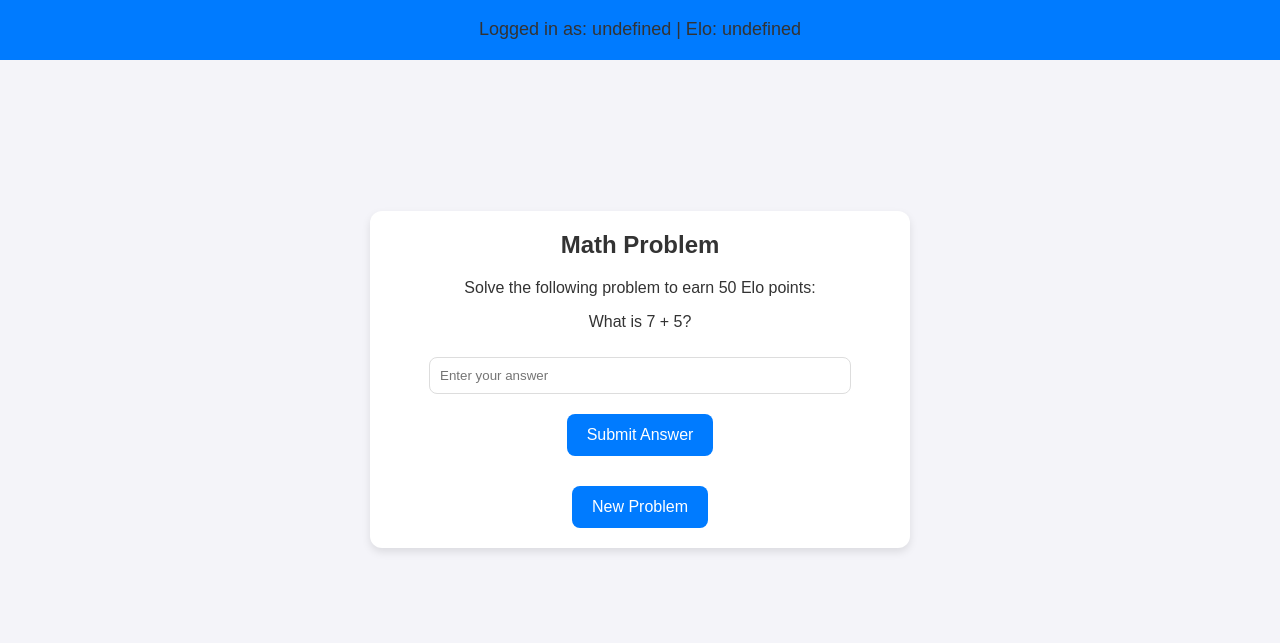
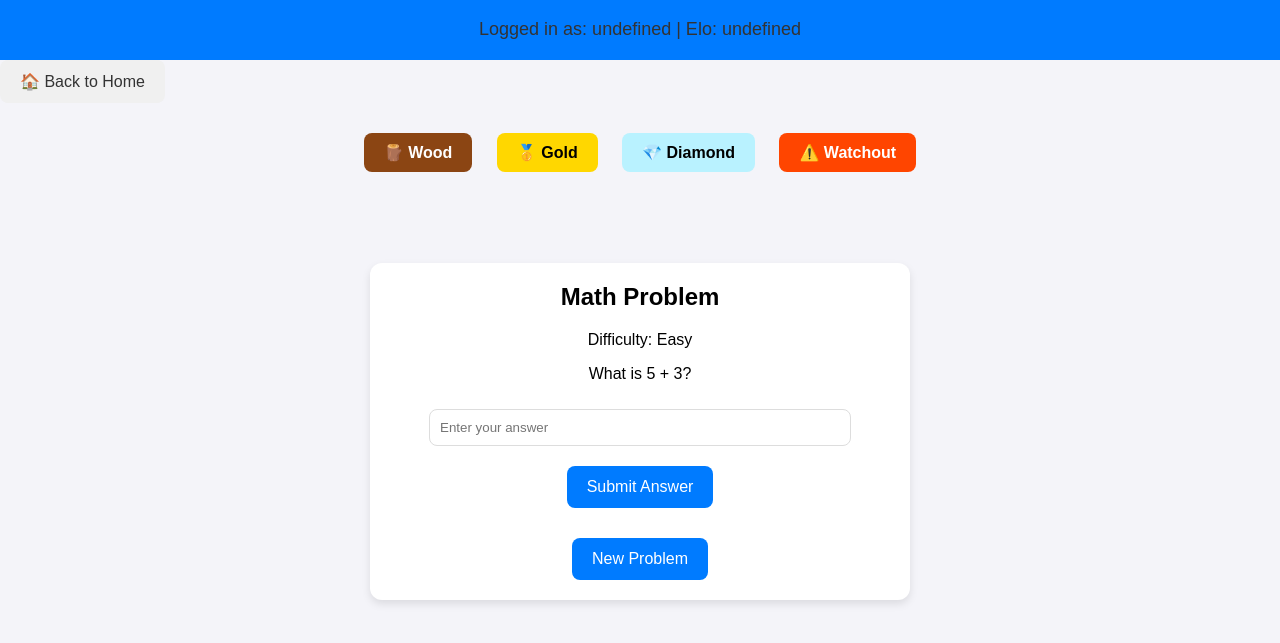
Before and after one commit to SwaggerG69/techrank, a website: page public/problems.html in a window 1280 px wide. Shown: the part 81-724 px from the top of the page. Drawn offline with Linux system fonts and the light colour scheme; sample sign-in values are in the browser's storage.

Commit message:
Dont remember

```diff
--- a/public/problems.html
+++ b/public/problems.html
@@ -4,7 +4,6 @@
     <meta charset="UTF-8">
     <meta name="viewport" content="width=device-width, initial-scale=1.0">
     <title>TechRank - Solve Problems</title>
-    <link rel="stylesheet" href="styles.css">
     <style>
         body {
             font-family: Arial, sans-serif;
@@ -32,7 +31,7 @@
             flex-direction: column;
             align-items: center;
             justify-content: center;
-            height: 80vh;
+            height: 60vh;
             text-align: center;
         }
 
@@ -76,6 +75,64 @@
             font-size: 18px;
             margin-top: 20px;
         }
+
+        .difficulty-buttons {
+            margin: 20px;
+            text-align: center;
+        }
+
+        /* Back to Home button styling */
+        .home-button {
+            background-color: #f0f0f0;
+            color: #333;
+            padding: 12px 20px;
+            border: none;
+            border-radius: 8px;
+            cursor: pointer;
+            font-size: 16px;
+            margin-bottom: 10px;
+            text-decoration: none;
+            display: inline-block;
+        }
+
+        .home-button:hover {
+            background-color: #ddd;
+        }
+
+        /* Difficulty buttons based on new theme: Wood, Gold, Diamond, Watchout */
+        .difficulty-buttons button {
+            padding: 10px 20px;
+            margin: 0 10px;
+            border-radius: 8px;
+            border: none;
+            cursor: pointer;
+            font-size: 16px;
+            color: white;
+            font-weight: bold;
+        }
+
+        .difficulty-buttons button.easy {
+            background-color: #8B4513; /* Wood (SaddleBrown) */
+        }
+
+        .difficulty-buttons button.medium {
+            background-color: #FFD700; /* Gold */
+            color: black;
+        }
+
+        .difficulty-buttons button.hard {
+            background-color: #B9F2FF; /* Diamond */
+            color: black;
+        }
+
+        .difficulty-buttons button.goodluck {
+            background-color: #FF4500; /* Watchout (OrangeRed) */
+            color: white;
+        }
+
+        .difficulty-buttons button:hover {
+            opacity: 0.9;
+        }
     </style>
 </head>
 <body>
@@ -84,10 +141,20 @@
         <div class="user-info" id="user-info">Logged in as: Not logged in</div>
     </header>
 
+    <!-- Back to Home button -->
+    <a href="index.html" class="home-button">🏠 Back to Home</a>
+
+    <div class="difficulty-buttons">
+        <button class="easy" onclick="changeDifficulty('easy')">🪵 Wood</button>
+        <button class="medium" onclick="changeDifficulty('medium')">🥇 Gold</button>
+        <button class="hard" onclick="changeDifficulty('hard')">💎 Diamond</button>
+        <button class="goodluck" onclick="changeDifficulty('goodluck')">⚠️ Watchout</button> <!-- Watchout with ⚠️ sign -->
+    </div>
+
     <div class="problem-container">
         <div class="problem-card">
             <h2>Math Problem</h2>
-            <p>Solve the following problem to earn 50 Elo points:</p>
+            <p id="difficulty-display">Difficulty: Wood</p> <!-- Display difficulty -->
             <p id="problem-statement"><strong></strong></p>
             <input type="number" id="answer" placeholder="Enter your answer" />
             <button onclick="submitAnswer()">Submit Answer</button>
@@ -110,43 +177,87 @@
             window.location.href = "login.html"; // Redirect to login page if not logged in
         }
 
-        // Array of math problems
-        const problems = [
-            { problem: "What is 7 + 5?", answer: 12 },
-            { problem: "What is 9 * 3?", answer: 27 },
-            { problem: "What is 15 - 4?", answer: 11 },
-            { problem: "What is 8 / 2?", answer: 4 },
-            { problem: "What is 14 + 6?", answer: 20 }
-        ];
+        // Categorized math problems: Easy (Wood), Medium (Gold), Hard (Diamond), Good Luck (Watchout)
+        const problems = {
+            easy: [
+                { problem: "What is 5 + 3?", answer: 8 },
+                { problem: "What is 7 - 2?", answer: 5 },
+                { problem: "What is 6 + 4?", answer: 10 },
+                { problem: "What is 8 - 5?", answer: 3 }
+            ],
+            medium: [
+                { problem: "What is 12 * 3?", answer: 36 },
+                { problem: "What is 36 ÷ 6?", answer: 6 },
+                { problem: "What is 45 + 28?", answer: 73 },
+                { problem: "What is 72 - 34?", answer: 38 }
+            ],
+            hard: [
+                { problem: "What is 124 * 3?", answer: 372 },
+                { problem: "What is 144 ÷ 12?", answer: 12 },
+                { problem: "What is 258 + 367?", answer: 625 },
+                { problem: "What is 512 - 278?", answer: 234 }
+            ],
+            goodluck: [
+                {
+                    problem: "Find the 10,001st prime number.",
+                    answer: 104743 // This is the correct answer to Project Euler Problem 7
+                }
+            ]
+        };
 
-        let currentProblemIndex = 0;
+        let currentProblem;
+        let currentDifficulty = 'easy'; // Default difficulty level
 
-        // Function to load a new problem
+        // Function to load a new problem based on difficulty
         function loadNewProblem() {
-            currentProblemIndex = Math.floor(Math.random() * problems.length); // Randomly select a new problem
-            document.getElementById("problem-statement").textContent = problems[currentProblemIndex].problem;
+            const selectedProblems = problems[currentDifficulty]; // Select problems based on difficulty
+            currentProblem = selectedProblems[Math.floor(Math.random() * selectedProblems.length)];
+            document.getElementById("problem-statement").textContent = currentProblem.problem;
+            document.getElementById("difficulty-display").textContent = `Difficulty: ${capitalize(currentDifficulty)}`;
             document.getElementById("answer").value = ""; // Clear previous answer
             document.getElementById("result-message").textContent = ""; // Clear result message
+        }
+
+        // Function to change difficulty
+        function changeDifficulty(difficulty) {
+            currentDifficulty = difficulty;
+            loadNewProblem(); // Load a new problem when difficulty changes
+        }
+
+        // Function to capitalize the first letter of difficulty
+        function capitalize(str) {
+            return str.charAt(0).toUpperCase() + str.slice(1);
         }
 
         // Function to submit the answer and check correctness
         function submitAnswer() {
             const userAnswer = parseInt(document.getElementById("answer").value, 10);
-            const correctAnswer = problems[currentProblemIndex].answer;
+            const correctAnswer = currentProblem.answer;
             const resultMessage = document.getElementById("result-message");
 
+            let eloChange;
+            if (currentDifficulty === 'easy') {
+                eloChange = { correct: 20, incorrect: -10 };
+            } else if (currentDifficulty === 'medium') {
+                eloChange = { correct: 50, incorrect: -20 };
+            } else if (currentDifficulty === 'hard') {
+                eloChange = { correct: 100, incorrect: -40 };
+            } else if (currentDifficulty === 'goodluck') {
+                eloChange = { correct: 200, incorrect: -100 }; // Larger Elo for the Good Luck category
+            }
+
             if (userAnswer === correctAnswer) {
-                // Correct answer: increase Elo points by 50
-                loggedInUser.elo += 50;
-                resultMessage.textContent = "Correct! You earned 50 Elo points!";
+                // Correct answer: increase Elo points
+                loggedInUser.elo += eloChange.correct;
+                resultMessage.textContent = `Correct! You earned ${eloChange.correct} Elo points!`;
                 resultMessage.style.color = "green";
             } else {
-                // Incorrect answer: decrease Elo points by 20
-                loggedInUser.elo -= 20;
+                // Incorrect answer: decrease Elo points
+                loggedInUser.elo += eloChange.incorrect;
                 if (loggedInUser.elo < 0) {
                     loggedInUser.elo = 0;  // Ensure Elo doesn't go below 0
                 }
-                resultMessage.textContent = "Incorrect. You lost 20 Elo points.";
+                resultMessage.textContent = `Incorrect. You lost ${Math.abs(eloChange.incorrect)} Elo points.`;
                 resultMessage.style.color = "red";
             }
 
@@ -157,10 +268,8 @@
             userInfoDiv.textContent = `Logged in as: ${loggedInUser.name} | Elo: ${loggedInUser.elo}`;
         }
 
-        // Load the first problem when page loads
+        // Load the first problem when the page loads
         loadNewProblem();
     </script>
 </body>
-
-
 </html>
```
Also changed, not shown: public/index.html (+3 -3 lines).
